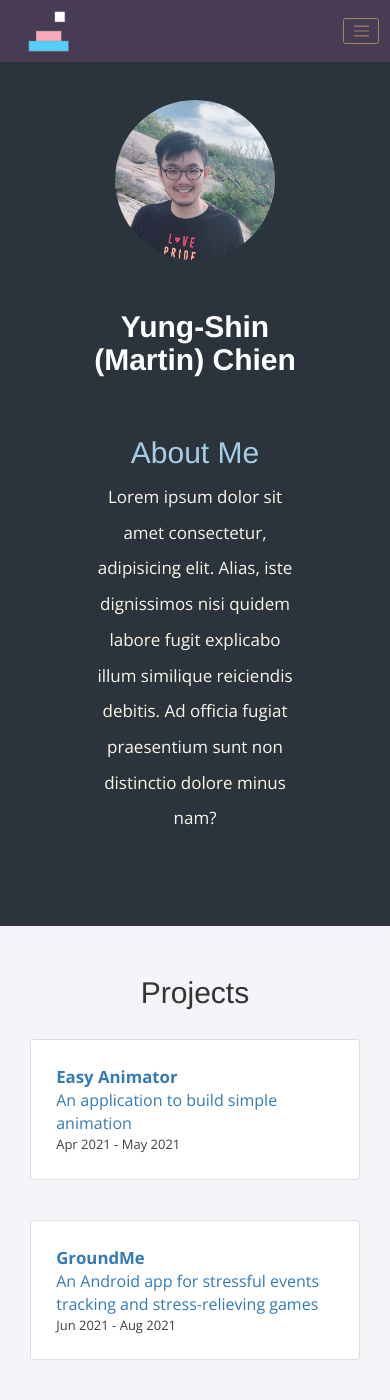
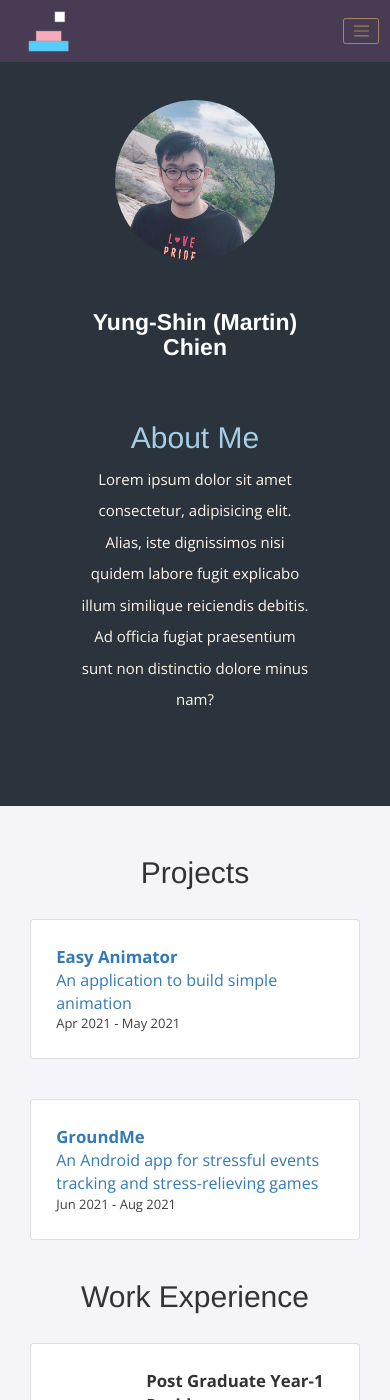
Before and after one commit to mchall92/mchall92.github.io, a Jekyll site: the page built from index.html, in a window 390 px wide and 1400 px high. Built offline with Jekyll 4.4.1, drawn with Linux system fonts in a browser that asks for light colours; nearby versions of some CDN libraries.

Commit message:
fixed style

```diff
--- a/_includes/navbar.html
+++ b/_includes/navbar.html
@@ -1,7 +1,7 @@
 <nav class="navbar navbar-expand-md fixed-top">
   <!-- Brand -->
   <div class="navbar-brand">
-    <a href="./"><img src="./assets/img/logo.png"/></a>
+    <a href="#"><img src="./assets/img/logo.png"/></a>
   </div>
 
   <!-- Toggler/collapsibe Button -->
--- a/_sass/profile.scss
+++ b/_sass/profile.scss
@@ -42,7 +42,7 @@
     }
 }
 
-@media (max-width: 630px) {
+@media (max-width: 770px) {
     .profile {
         h1 {
             font-size: 3.0rem;
@@ -65,3 +65,27 @@
         }
     }
   }
+
+  @media (max-width: 430px) {
+    .profile {
+        h1 {
+            font-size: 2.3rem;
+            font-weight: 700;
+        }
+
+        #about{
+            font-size: 1.9rem;
+            padding-top: 80px;
+            margin-top: -60px;
+            color: #a5cee6;
+        }
+
+        .about-countent p {
+            color: #fff6e9;
+            font-size: 1.5rem;
+            width: 100%;
+            line-height: 210%;
+            display: inline-block;
+        }
+    }
+  }
```
